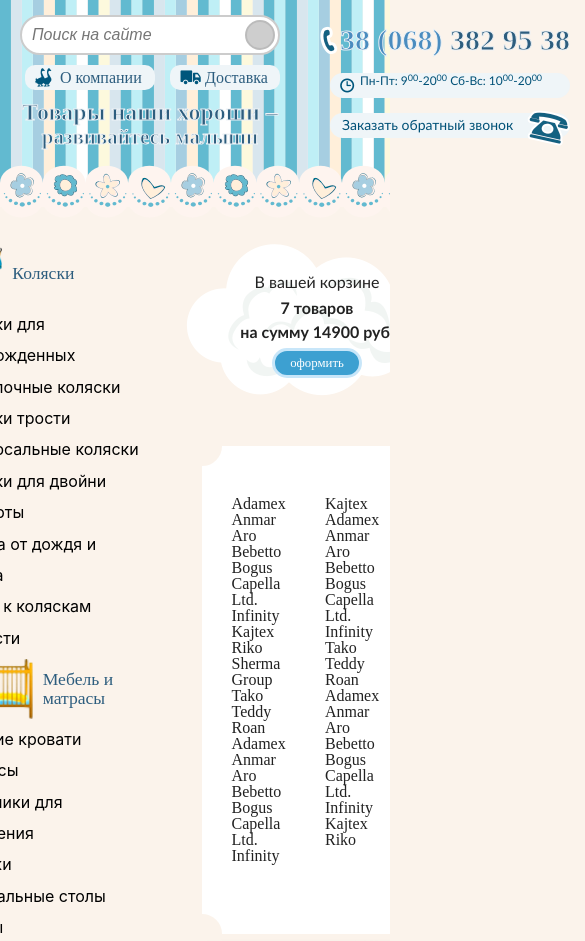
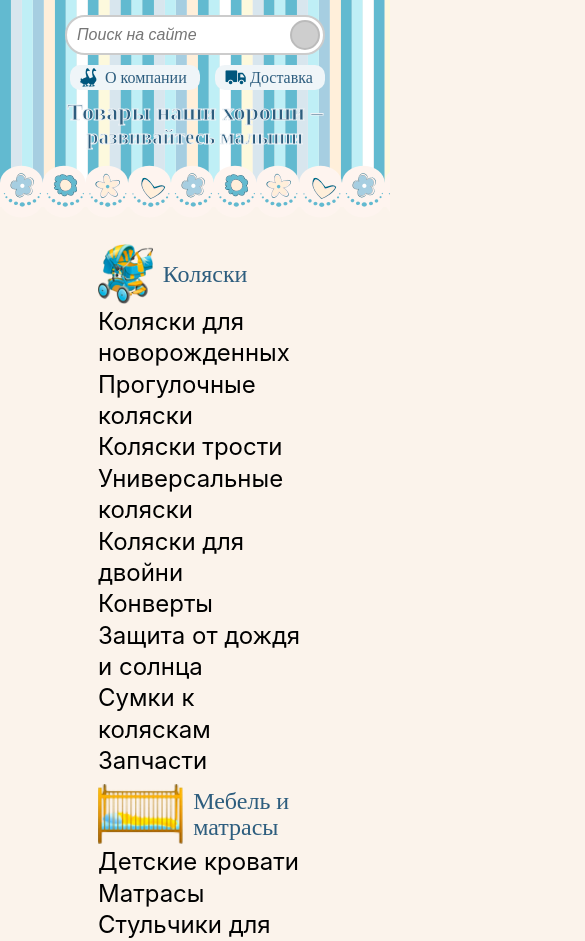
Before and after one commit to DeskYT/practice-pwa.com, a website: page index.html in a window 390 px wide. Shown: the top 941 px of the page, 585 px wide, since content can reach past the window. Drawn offline with Linux system fonts and the light colour scheme; grey boxes are pictures that could not be loaded; a web font is replaced by a local one.

Commit message:
Update media.css

```diff
--- a/css/media.css
+++ b/css/media.css
@@ -31,18 +31,56 @@
     }
     .categoryList {
        flex-wrap: nowrap;
+        height: auto;
     }
     .categoryList > li {
         max-width: 90%;
     }
 }
-/*
+
 @media screen and (max-width: 768px)
 {
+    main{
+        flex-direction: column;
+        justify-content: center;
+        align-items: center;
+    }
+    .categoryName > h4 {
+        margin-left: 10px;
+        color: #2d5d7e;
+        font-family: RotondaBold;
+        font-size: 1.5rem;
+        font-weight: 500;
+        line-height: 1.1;
+    }
+    .categoryItem a {
+        font-size: 1.5rem;
+    }
+    .mainContainer {
+        width: 90vw;
+        display: flex;
+        flex-direction: column;
+        align-items: center;
+    }
+    .categoryList {
+        max-width: 60vw;
+    }
+}
 
-}*/
-/*
+@media screen and (max-width: 610px) {
+    #headerContainer{
+        flex-direction: column;
+        justify-content: flex-start;
+        align-items: center;
+    }
+    #headerRight{
+        display: none;
+    }
+    #footerBgGoosesContainer{
+        display: none;
+    }
+}
+
 @media(max-width: 336px) {
 
 }
-*/
```
